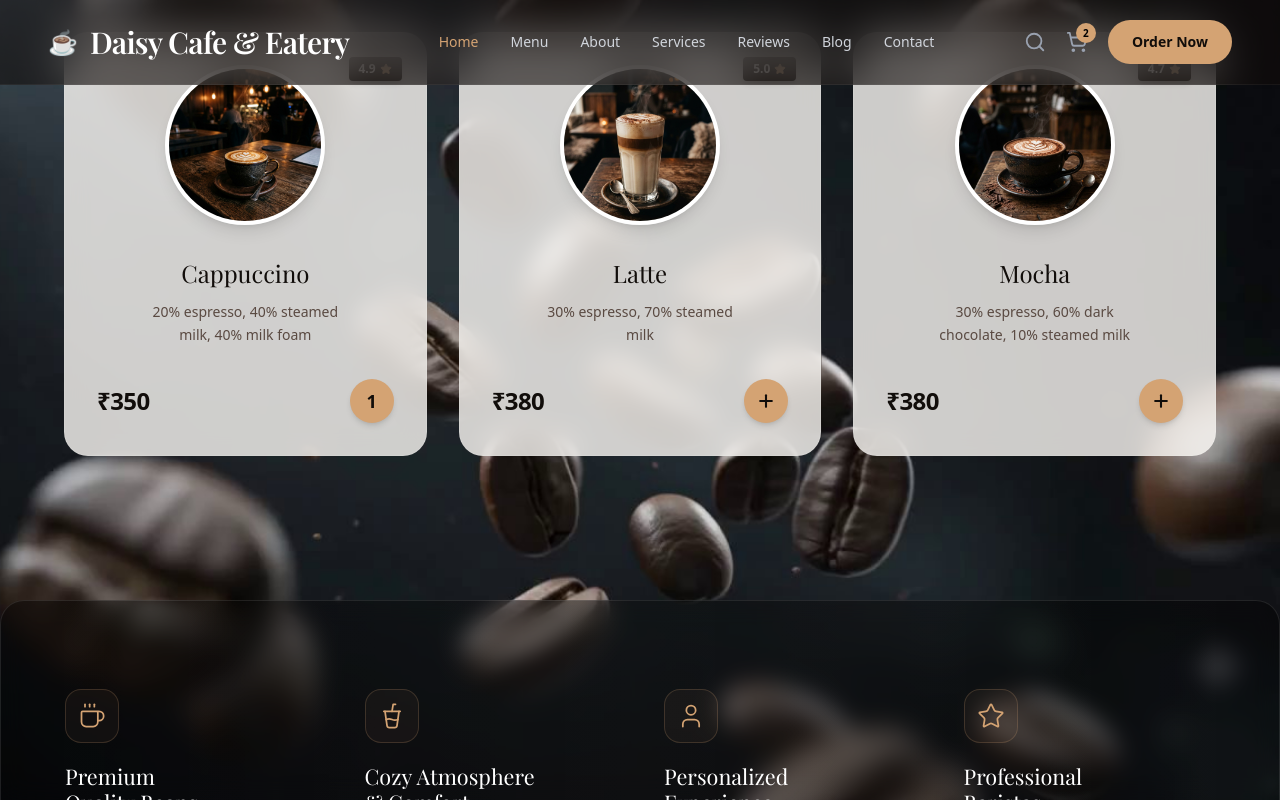
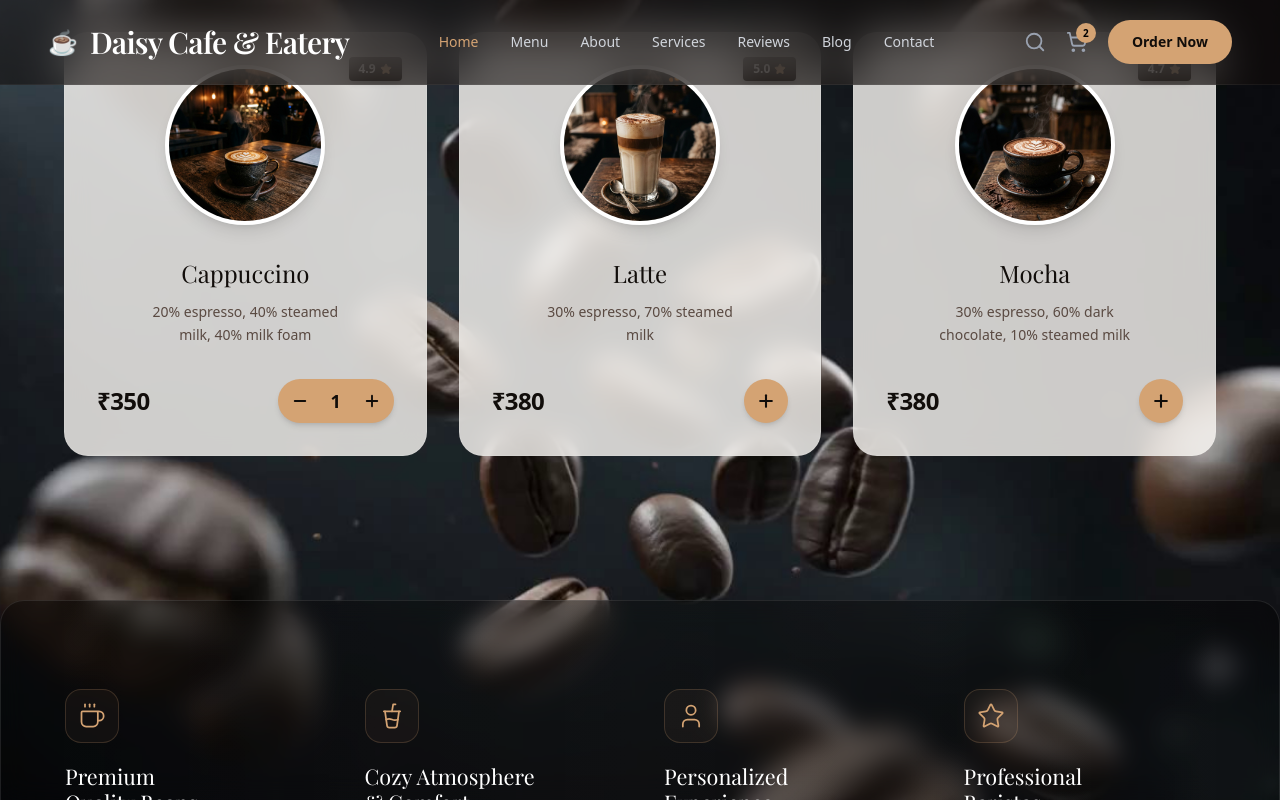
Before and after one commit to dipanjan800/Daisy-Cafe-Eatery, a React (Vite) app: page / in a window 1280 px wide. Both pictures are taken after a click on the button 371 px from the left and 1533 px from the top of the page. Shown: the part 1133-1933 px from the top of the page. Built offline with nearby package versions, Linux system fonts and the light colour scheme; a web font is replaced by a local one.

Commit message:
feat: add minus button to decrement drink quantity

```diff
--- a/src/components/PopularDrinks.tsx
+++ b/src/components/PopularDrinks.tsx
@@ -1,4 +1,4 @@
-import { Plus, Star } from 'lucide-react';
+import { Plus, Star, Minus } from 'lucide-react';
 import { useEffect, useRef, useState } from 'react';
 
 const drinks = [
@@ -35,6 +35,21 @@ export default function PopularDrinks() {
       ...prev,
       [idx]: (prev[idx] || 0) + 1
     }));
+  };
+
+  const handleDecrement = (idx: number) => {
+    setQuantities(prev => {
+      const current = prev[idx] || 0;
+      if (current <= 1) {
+        const newState = { ...prev };
+        delete newState[idx];
+        return newState;
+      }
+      return {
+        ...prev,
+        [idx]: current - 1
+      };
+    });
   };
 
   useEffect(() => {
@@ -82,12 +97,30 @@ export default function PopularDrinks() {
               <span className="text-2xl text-[#110d0a] font-bold tracking-tight">
                 ₹{parseInt(drink.price.replace(/\D/g, ''), 10) * (quantities[idx] || 1)}
               </span>
-              <button
-                onClick={() => handleIncrement(idx)}
-                className="bg-[#d4a373] text-[#110d0a] w-11 h-11 flex items-center justify-center rounded-full hover:bg-[#e6b981] transition-colors shadow-md text-lg font-bold"
-              >
-                {quantities[idx] ? quantities[idx] : <Plus size={20} strokeWidth={2.5} />}
-              </button>
+              {quantities[idx] ? (
+                <div className="flex items-center space-x-2 bg-[#d4a373] text-[#110d0a] rounded-full px-1 shadow-md h-11">
+                  <button
+                    onClick={() => handleDecrement(idx)}
+                    className="w-9 h-9 flex items-center justify-center hover:bg-[#e6b981] rounded-full transition-colors"
+                  >
+                    <Minus size={18} strokeWidth={2.5} />
+                  </button>
+                  <span className="font-bold text-lg min-w-[20px] text-center">{quantities[idx]}</span>
+                  <button
+                    onClick={() => handleIncrement(idx)}
+                    className="w-9 h-9 flex items-center justify-center hover:bg-[#e6b981] rounded-full transition-colors"
+                  >
+                    <Plus size={18} strokeWidth={2.5} />
+                  </button>
+                </div>
+              ) : (
+                <button
+                  onClick={() => handleIncrement(idx)}
+                  className="bg-[#d4a373] text-[#110d0a] w-11 h-11 flex items-center justify-center rounded-full hover:bg-[#e6b981] transition-colors shadow-md text-lg font-bold"
+                >
+                  <Plus size={20} strokeWidth={2.5} />
+                </button>
+              )}
             </div>
           </div>
         ))}
```
